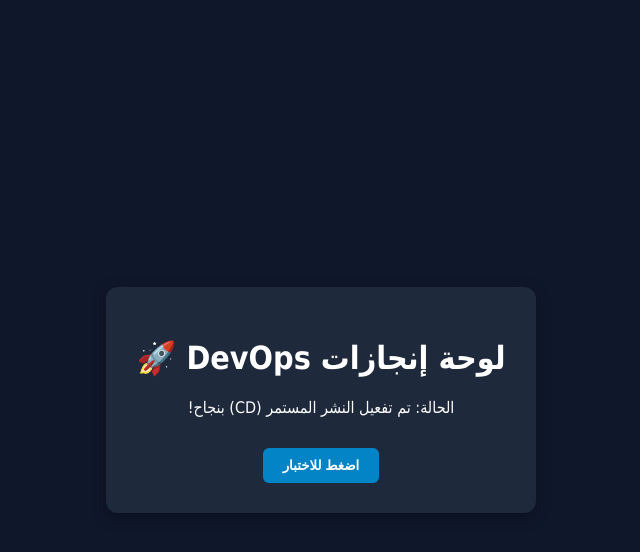
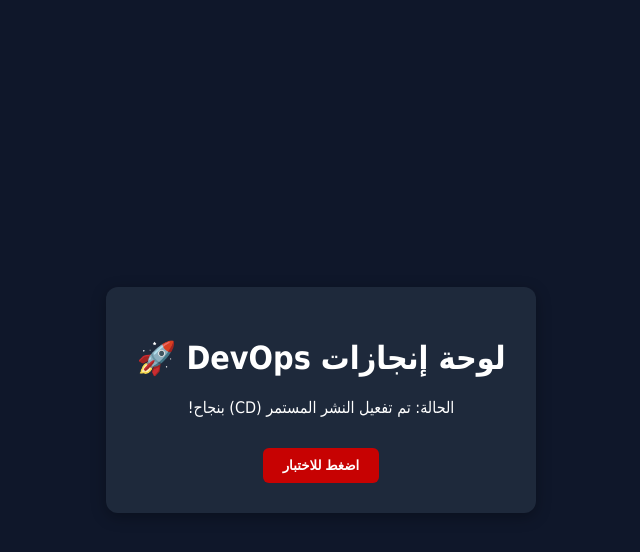
Before and after one commit to ghas-cpu/gitcicd_app, a plain HTML site: page index.html in a window 1280 px wide. In both pictures the pointer is over the button "اضغط للاختبار". Shown: the whole page, without its empty margins (319-959 px from the left). Drawn offline with Linux system fonts and the light colour scheme.

Commit message:
update css file gh

```diff
--- a/style.css
+++ b/style.css
@@ -1,4 +1,4 @@
 body { font-family: Tahoma, sans-serif; background: #0f172a; color: white; display: flex; justify-content: center; align-items: center; height: 100vh; margin: 0; }
 .card { background: #1e293b; padding: 30px; border-radius: 12px; text-align: center; box-shadow: 0 4px 15px rgba(0,0,0,0.3); }
 button { background: #38bdf8; border: none; padding: 10px 20px; border-radius: 6px; font-weight: bold; cursor: pointer; margin-top: 15px; }
-button:hover { background: #0284c7; color: white; }
+button:hover { background: #c70202; color: white; }
```
Also changed, not shown: index.html (+1 -0 lines).
